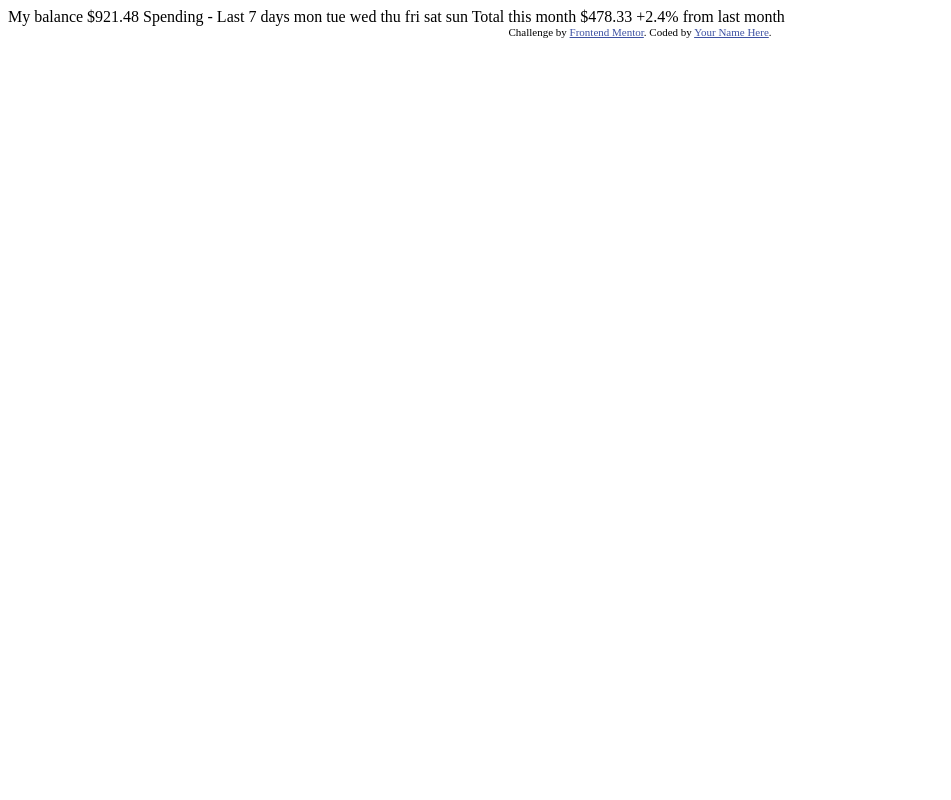
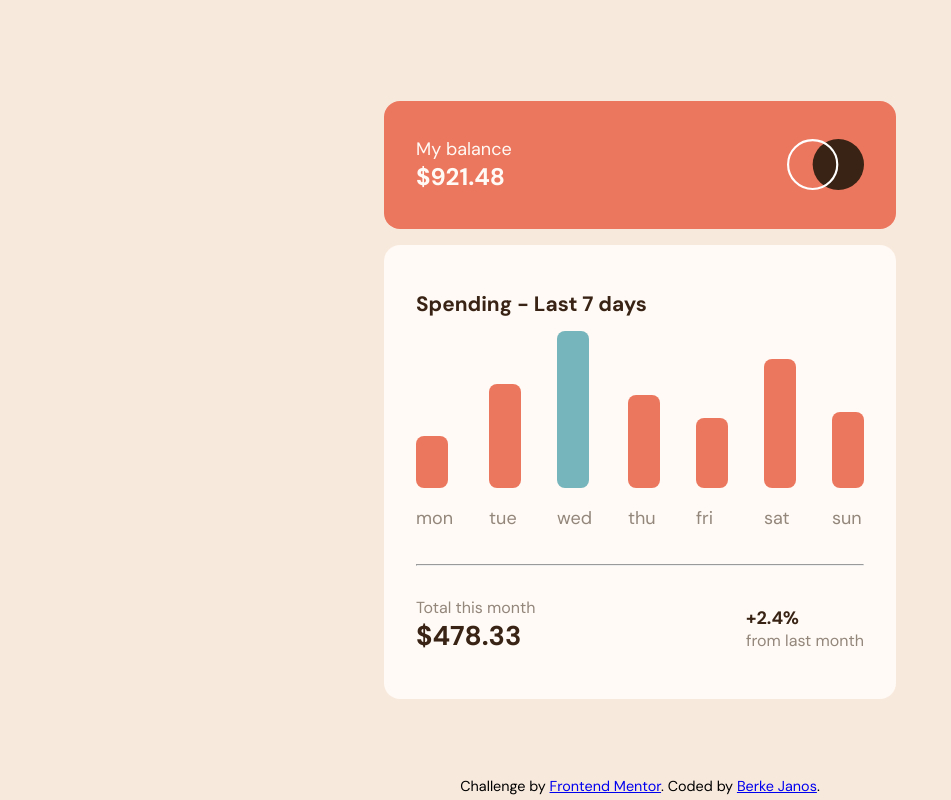
Before and after one commit to BerkeJani/expenses-chart-component-main, a plain HTML site: page index.html in a window 1280 px wide. Shown: the whole page, without its empty margins (0-951 px from the left). Drawn offline with Linux system fonts and the light colour scheme.

Commit message:
Last fixes done

```diff
--- a/index.html
+++ b/index.html
@@ -1,43 +1,104 @@
 <!DOCTYPE html>
 <html lang="en">
+
 <head>
   <meta charset="UTF-8">
-  <meta name="viewport" content="width=device-width, initial-scale=1.0"> <!-- displays site properly based on user's device -->
+  <meta name="viewport" content="width=device-width, initial-scale=1.0">
+  <!-- displays site properly based on user's device -->
 
   <link rel="icon" type="image/png" sizes="32x32" href="./images/favicon-32x32.png">
+  <link rel="stylesheet" href="./styles.css">
 
   <title>Frontend Mentor | Expenses chart component</title>
+<script type="module" src="./script.js" defer></script>
 
-  <!-- Feel free to remove these styles or customise in your own stylesheet 👍 -->
-  <style>
-    .attribution { font-size: 11px; text-align: center; }
-    .attribution a { color: hsl(228, 45%, 44%); }
-  </style>
 </head>
+
 <body>
+<script>
 
+</script>
+
+  <main class="main-content">
+
+    <div class="my-balance-wrapper">
+
+      <div class="balance-content">
+        <p>
           My balance
+        </p>
+        <h1 class="my-balance-value">
           $921.48
+        </h1>
+      </div>
 
+      <img class="balance-logo" src="./images/logo.svg" alt="logo">
+    </div>
+
+    <div class="spending-wrapper">
+
+      <h1 class="spending-title">
         Spending - Last 7 days
+      </h1>
 
-  mon
-  tue
-  wed
-  thu
-  fri
-  sat
-  sun
+      <div class="spending-chart-wrapper">
+        <div class="chart-item">
+          <div id="mon-value" class="c-item-value"></div>
+          <p id="c-item-label-mon"></p>
+        </div>
+        <div class="chart-item">
+          <div id="tue-value" class="c-item-value"></div>
+          <p id="c-item-label-tue"></p>
+        </div>
+        <div class="chart-item">
+          <div id="wed-value" class="c-item-value"></div>
+          <p id="c-item-label-wed"></p>
+        </div>
+        <div class="chart-item">
+          <div id="thu-value" class="c-item-value"></div>
+          <p id="c-item-label-thu"></p>
+        </div>
+        <div class="chart-item">
+          <div id="fri-value" class="c-item-value"></div>
+          <p id="c-item-label-fri"></p>
+        </div>
+        <div class="chart-item">
+          <div id="sat-value" class="c-item-value"></div>
+          <p id="c-item-label-sat"></p>
+        </div>
+        <div class="chart-item">
+          <div id="sun-value" class="c-item-value"></div>
+          <p id="c-item-label-sun"></p>
+        </div>
+      </div>
 
+      <hr style="background-attachment: hsl(27, 66%, 92%);">
+
+      <div class="spending-summary">
+        <div class="summary-content">
+          <p>
             Total this month
+          </p>
+          <h1 id="summary-total-value">
             $478.33
-
+          </h1>
+        </div>
+        <div class="summary-change">
+          <h4 class="summary-difference-value">
             +2.4%
+          </h4>
+          <p>
             from last month
+          </p>
+        </div>
+      </div>
+    </div>
+  </main>
 
   <div class="attribution">
     Challenge by <a href="https://www.frontendmentor.io?ref=challenge" target="_blank">Frontend Mentor</a>.
-    Coded by <a href="#">Your Name Here</a>.
+    Coded by <a href="https://www.linkedin.com/in/janos-berke5/">Berke Janos</a>.
   </div>
 </body>
+
 </html>
--- /dev/null
+++ b/script.js
@@ -0,0 +1,27 @@
+import days from "./data.json" with {type: 'json'}
+
+document.getElementById('c-item-label-mon').innerText = days[0].day;
+document.getElementById('c-item-label-tue').innerText = days[1].day;
+document.getElementById('c-item-label-wed').innerText = days[2].day;
+document.getElementById('c-item-label-thu').innerText = days[3].day;
+document.getElementById('c-item-label-fri').innerText = days[4].day;
+document.getElementById('c-item-label-sat').innerText = days[5].day;
+document.getElementById('c-item-label-sun').innerText = days[6].day;
+
+document.getElementById('mon-value').style.height = days[0].amount * 3 + 'px';
+document.getElementById('tue-value').style.height = days[1].amount * 3 + 'px';
+document.getElementById('wed-value').style.height = days[2].amount * 3 + 'px';
+document.getElementById('thu-value').style.height = days[3].amount * 3 + 'px';
+document.getElementById('fri-value').style.height = days[4].amount * 3 + 'px';
+document.getElementById('sat-value').style.height = days[5].amount * 3 + 'px';
+document.getElementById('sun-value').style.height = days[6].amount * 3 + 'px';
+
+let maxValue = days[0].amount
+let maxDay=days[0].day
+let sumSpendings=0;
+for (let day of days) {
+    sumSpendings+=day.amount;
+    if (day.amount > maxValue) { maxValue = day.amount; maxDay=day.day}
+}
+
+document.getElementById(maxDay+"-value").style.backgroundColor="hsl(186, 34%, 60%)";
--- /dev/null
+++ b/styles.css
@@ -0,0 +1,144 @@
+@import url('https://fonts.googleapis.com/css2?family=DM+Sans:ital,opsz,wght@0,9..40,100..1000;1,9..40,100..1000&display=swap');
+
+:root {
+    /* ## Colors */
+    /* Primary */
+
+    --SoftRed: hsl(10, 79%, 65%);
+    --Cyan: hsl(186, 34%, 60%);
+
+    /* ### Neutral */
+
+    --DarkBrown: hsl(25, 47%, 15%);
+    --MediumBrown: hsl(28, 10%, 53%);
+    --Cream: hsl(27, 66%, 92%);
+    --VeryPaleOrange: hsl(33, 100%, 98%);
+
+}
+
+body {
+    font-size: 18px;
+    font-family: "DM Sans";
+    display: flex;
+    justify-content: center;
+    align-items: center;
+    height: 100vh;
+    width: 40%;
+    margin: auto;
+    background-color: var(--Cream);
+}
+
+.main-content {
+    width: 100%;
+}
+
+.my-balance-wrapper {
+    background-color: var(--SoftRed);
+    color: var(--VeryPaleOrange);
+    padding: 2rem;
+    border-radius: 1rem;
+    display: flex;
+    flex-direction: row;
+    justify-content: space-between;
+    align-items: center;
+    height: 4rem;
+}
+
+.my-balance-wrapper p {
+    margin: 0;
+}
+
+.my-balance-value {
+    margin: 0;
+    font-weight: 700;
+    font-size: 1.5rem;
+
+}
+
+.balance-logo{
+    height: 80%;
+}
+
+.spending-wrapper {
+    background-color: var(--VeryPaleOrange);
+    border-radius: 1rem;
+    padding: 2rem;
+    margin-top: 1rem;
+}
+
+.spending-chart-wrapper {
+    color: var(--MediumBrown);
+}
+
+.spending-summary {
+    width: 100%;
+    display: flex;
+    flex-direction: row;
+    align-items: center;
+    justify-content: space-between;
+}
+
+.spending-title {
+    color: var(--DarkBrown);
+    font-size: 1.3rem;
+
+}
+
+.spending-chart-wrapper {
+    width: 100%;
+    display: flex;
+    flex-direction: row;
+    align-items: baseline;
+    justify-content: space-between;
+    margin-bottom: 1rem;
+}
+
+.chart-item div {
+    width: 2rem;
+    background-color: var(--SoftRed);
+    border-radius: .5rem;
+}
+
+.spending-summary {
+    margin-top: 1rem;
+}
+
+.summary-content p {
+    color: var(--MediumBrown);
+    margin: 0;
+    font-size: 1rem;
+}
+
+#summary-total-value {
+    margin: 0;
+    color: var(--DarkBrown);
+    font-size: 1.7rem;
+    font-weight: 700;
+}
+
+.summary-change p {
+    color: var(--MediumBrown);
+    margin-top: 0;
+    font-size: 1rem;
+}
+
+.summary-difference-value {
+    color: var(--DarkBrown);
+    margin-bottom: 0;
+}
+
+.attribution {
+    position: fixed;
+    bottom: 5px;
+    text-align: center;
+    width: 100%;
+    font-size: .9rem;
+}
+
+@media only screen and (max-width: 375px)
+{
+    body {
+        width: 90%;
+        margin: 1rem;
+    }
+}
```
Lines whose indentation alone changed are shown as unchanged.
